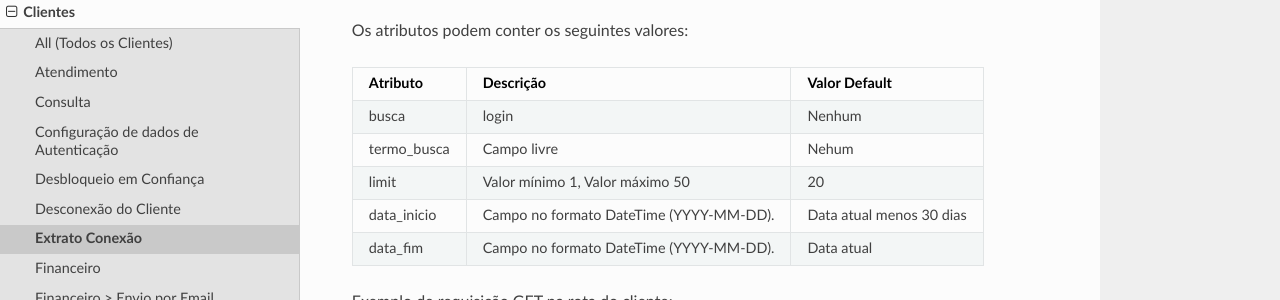
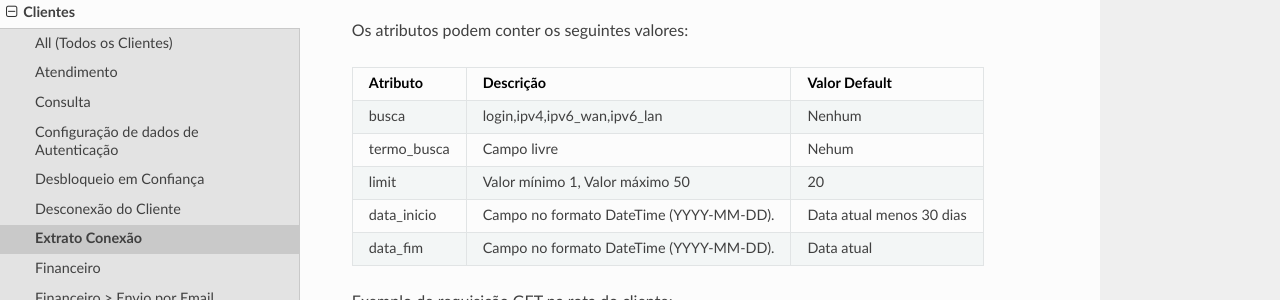
Before and after one commit to hubsoftbrasil/api, a Sphinx documentation site: the page built from docs/source/clientes/extrato_conexao.rst, in a window 1280 px wide and 900 px high, scrolled down 682 px. Shown: the part 151-451 px from the top of the window. Built offline with Sphinx 7.4.7 and the Read the Docs theme 2.0.0, drawn with Linux system fonts in a browser that asks for light colours.

Commit message:
Update extrato_conexao.rst
Adicionado novos tipos de busca

```diff
--- a/docs/source/clientes/extrato_conexao.rst
+++ b/docs/source/clientes/extrato_conexao.rst
@@ -54,7 +54,7 @@ Os atributos podem conter os seguintes valores:
       -  Valor Default
 
    *  -  busca
-      -  login
+      -  login,ipv4,ipv6_wan,ipv6_lan
       -  Nenhum
 
    *  -  termo_busca
```
